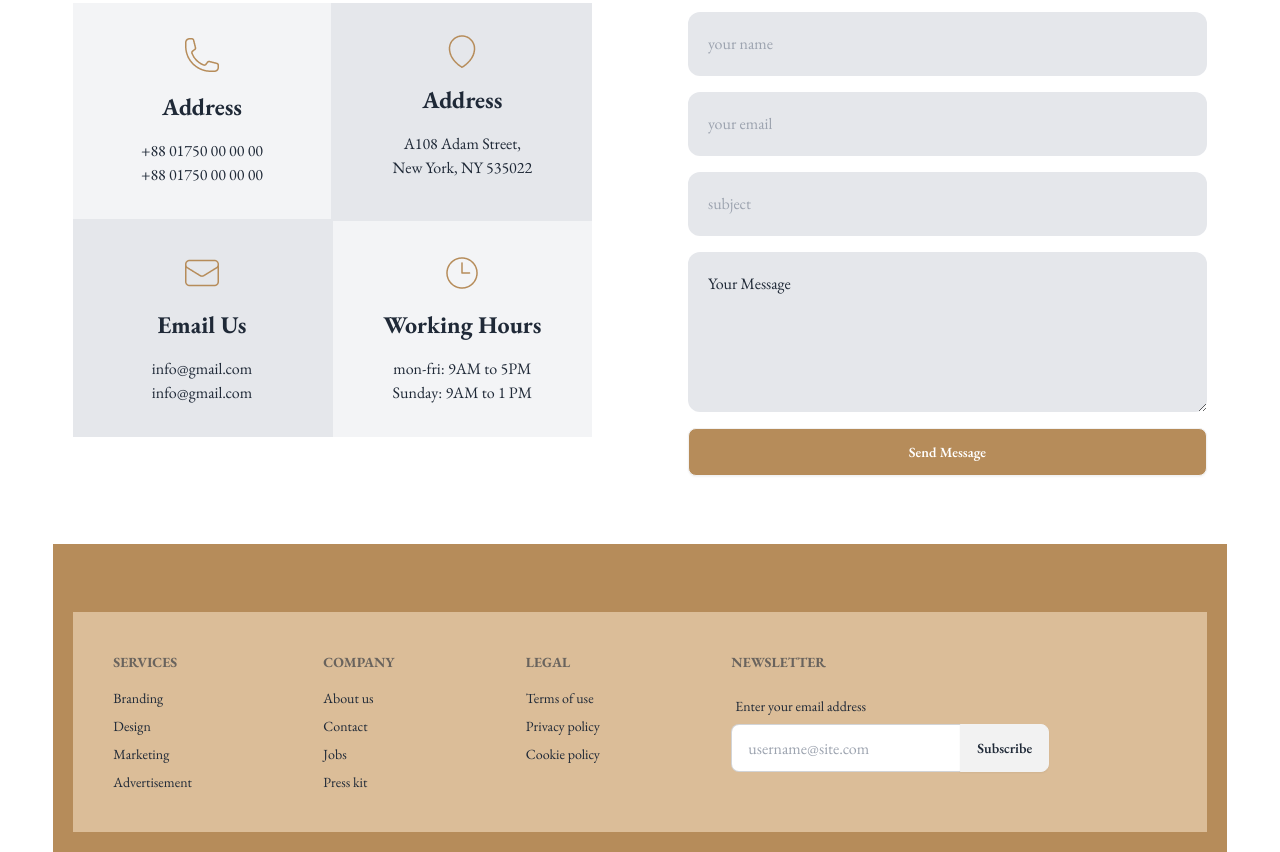
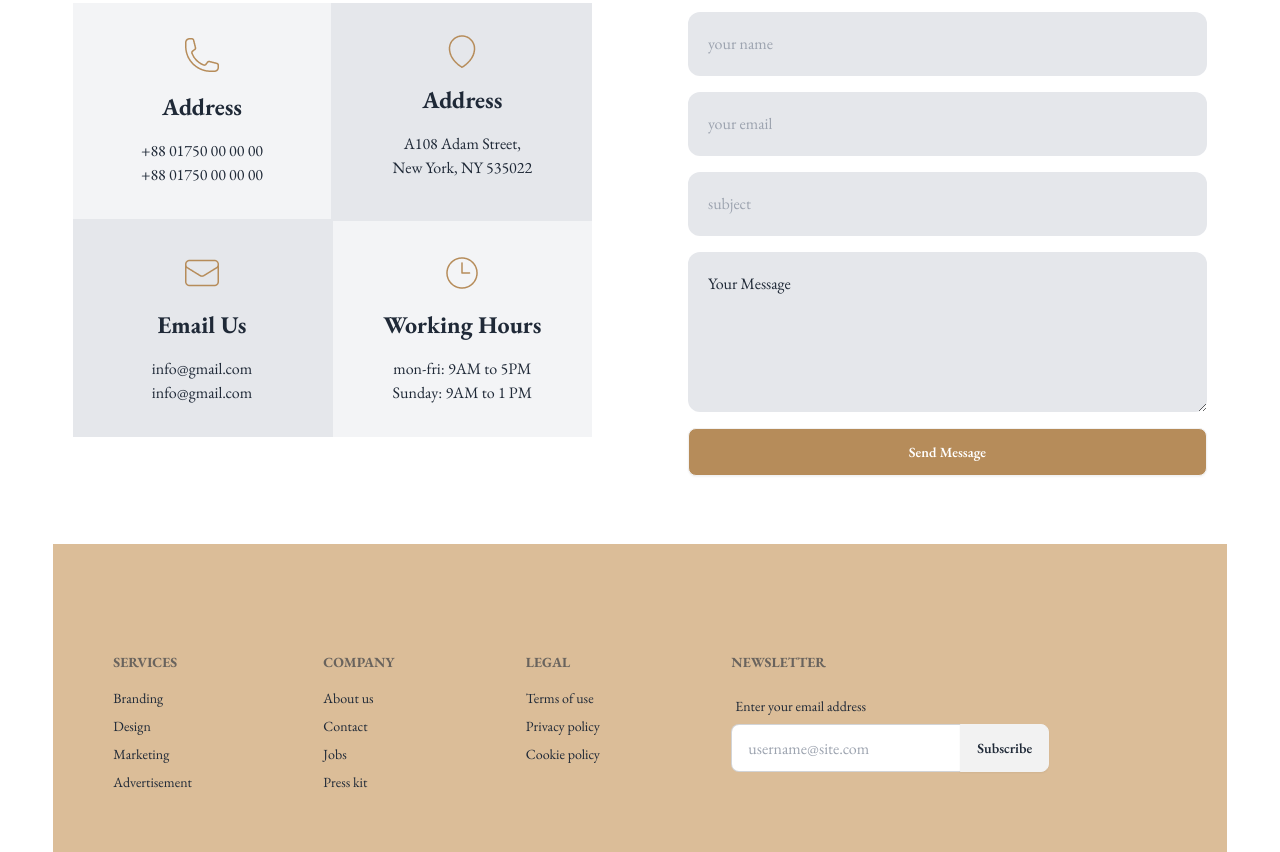
Before and after one commit to SadiaAfrinMim/legal-solution-project, a plain HTML site: page index.html in a window 1280 px wide. Shown: the part 3414-4266 px from the top of the page. Drawn offline with nearby package versions, Linux system fonts and the light colour scheme.

Commit message:
complete project

```diff
--- a/index.html
+++ b/index.html
@@ -306,7 +306,7 @@
 
        </section>
     </main>
-    <footer class="lg:w-11/12 md:w-9/12 p-5 mx-auto bg-[#B68C5A]">
+    <footer class="lg:w-11/12 md:w-9/12 p-5 mx-auto bg-[#dbbd98] ">
       <section class="footer mt-12 bg-[#dbbd98] text-base-content p-10">
         <nav>
           <h6 class="footer-title">Services</h6>
```
